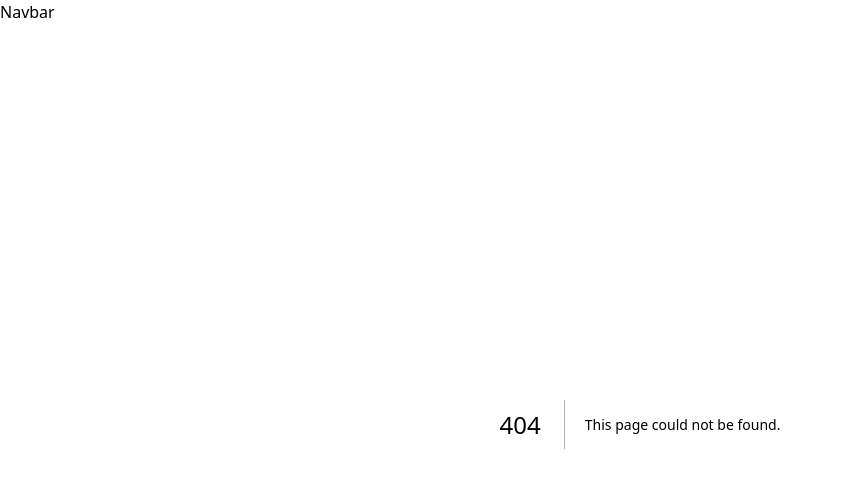
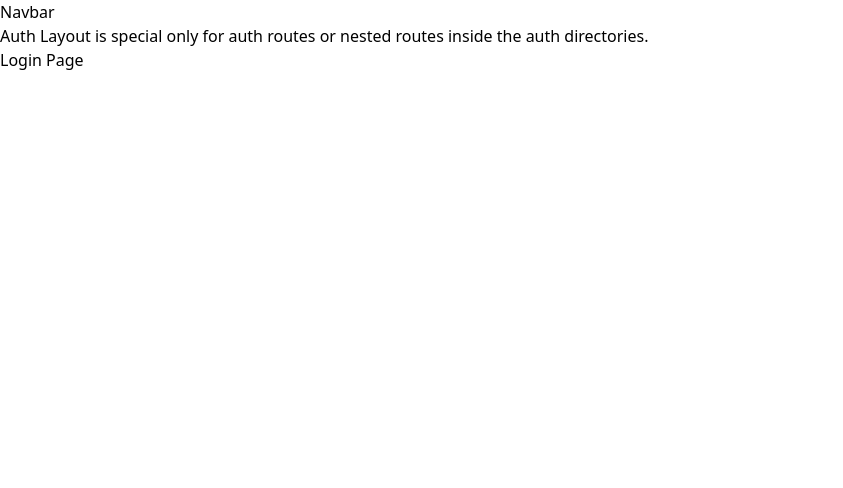
Before and after one commit to mdashraful24/L02-M05-Be-A-Next-Ninja, a Next.js app: page /login in a window 1280 px wide. Before the commit this address had no page. Shown: the top 488 px of the page, without its empty margins (0-843 px from the left). Built offline with nearby package versions, Linux system fonts and the light colour scheme.

Commit message:
added route grouping in nextjs explore done

```diff
--- /dev/null
+++ b/app/(auth)/layout.tsx
@@ -0,0 +1,17 @@
+import React from "react"
+
+const AuthLayout = ({
+    children
+}: {
+    children: React.ReactNode
+}) => {
+    return (
+        <div>
+            Auth Layout is special only for auth routes or nested routes inside the auth directories.
+
+            {children}
+        </div>
+    )
+}
+
+export default AuthLayout
--- /dev/null
+++ b/app/(auth)/login/page.tsx
@@ -0,0 +1,11 @@
+import React from 'react'
+
+const LoginPage = () => {
+    return (
+        <div>
+            Login Page
+        </div>
+    )
+}
+
+export default LoginPage
--- /dev/null
+++ b/app/(auth)/register/page.tsx
@@ -0,0 +1,11 @@
+import React from 'react'
+
+const RegisterPage = () => {
+    return (
+        <div>
+            Register Page
+        </div>
+    )
+}
+
+export default RegisterPage
```
